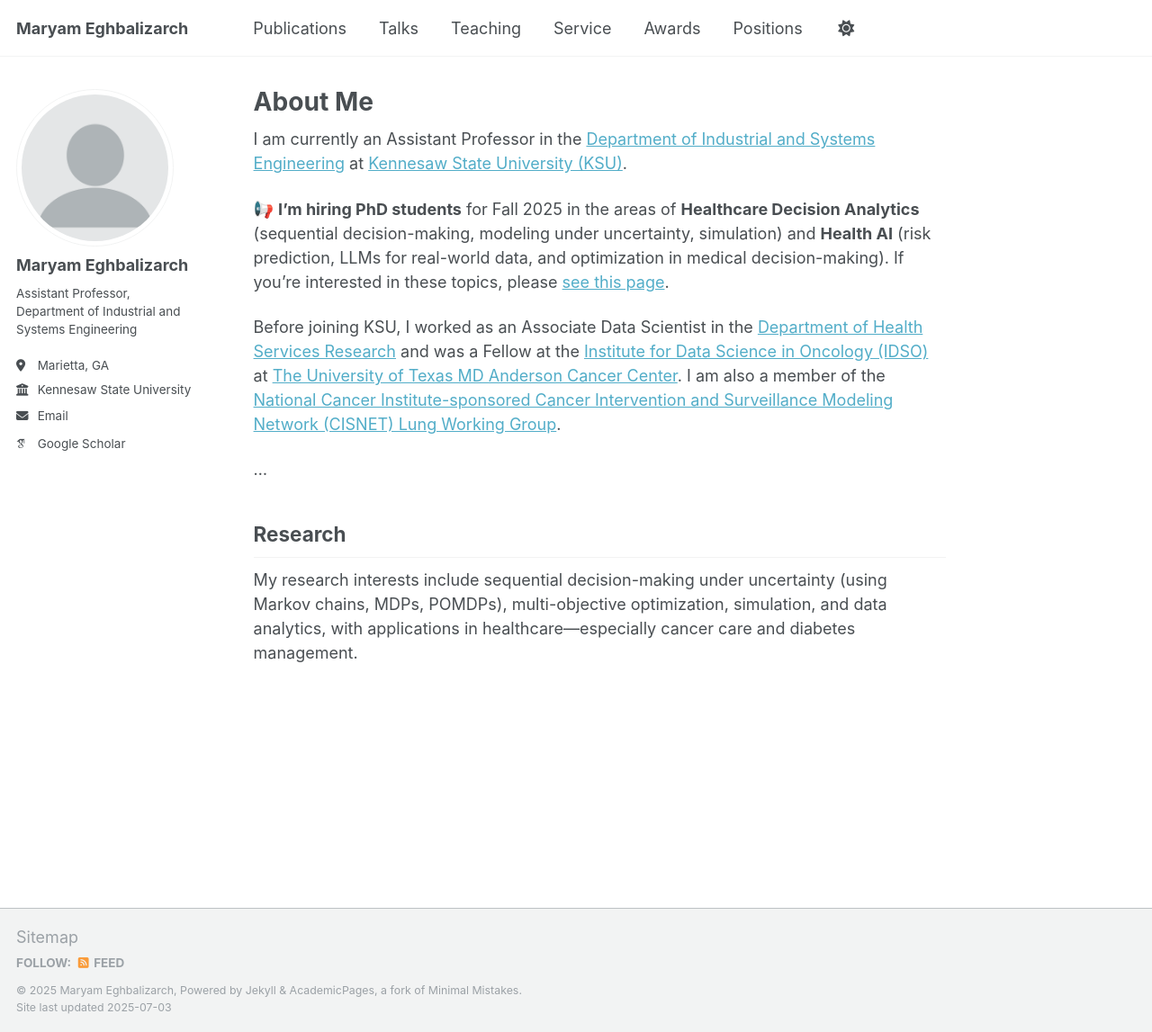
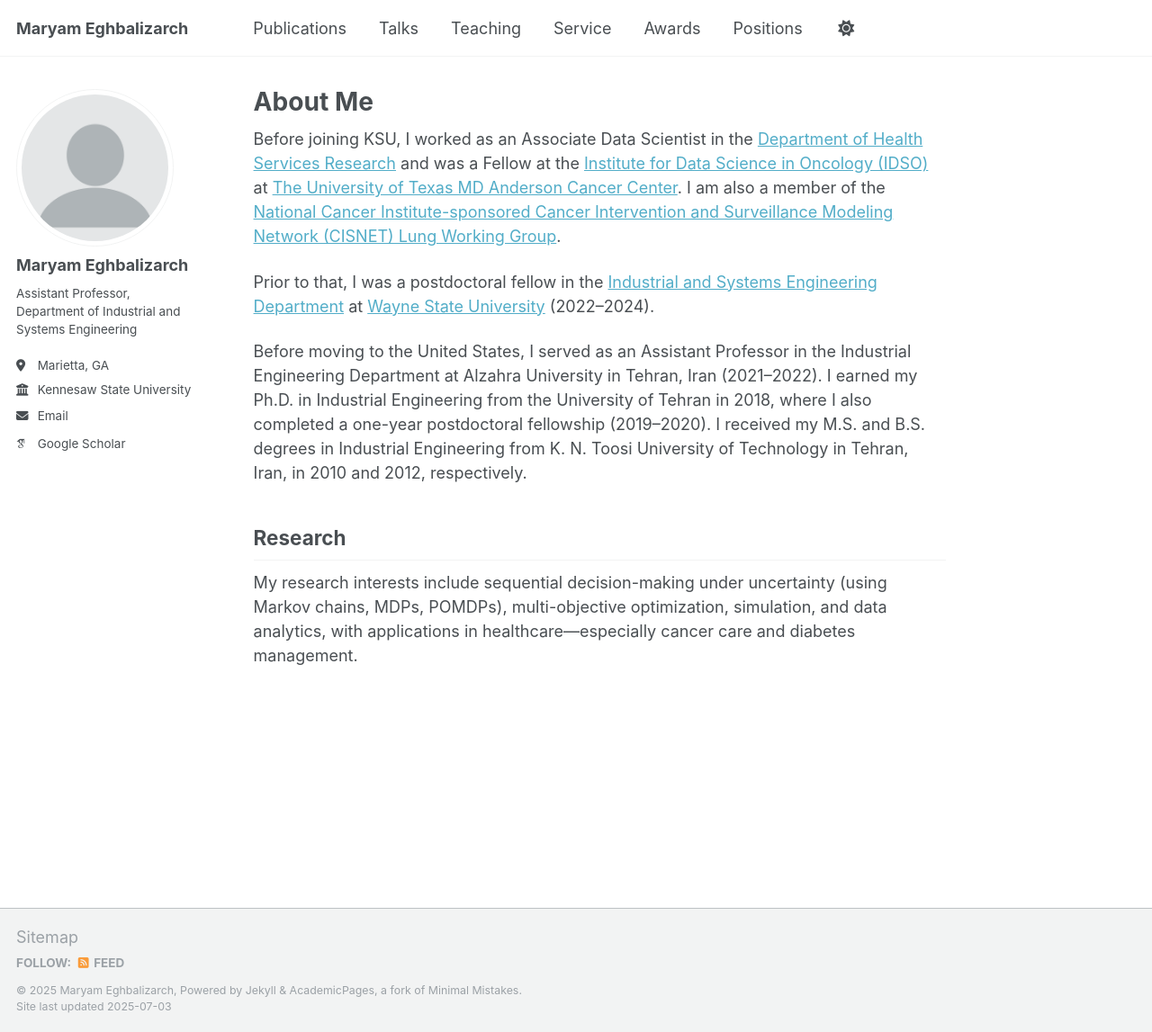
Before and after one commit to meghbalizarch/meghbalizarch.github.io, a Jekyll site: the page built from _pages/about.md, in a window 1280 px wide and 1147 px high. Shown: the whole window at 90% size. Built offline with Jekyll 4.4.1, drawn with Linux system fonts in a browser that asks for light colours; some web fonts are replaced; a script that is not in the unit is left out.

Commit message:
Update about.md

```diff
--- a/_pages/about.md
+++ b/_pages/about.md
@@ -7,15 +7,12 @@ redirect_from:
   - /about.html
 ---
 
-I am currently an Assistant Professor in the [Department of Industrial and Systems Engineering](https://www.kennesaw.edu/spceet/academics/industrial-systems-engineering/index.php) at [Kennesaw State University (KSU)](https://www.kennesaw.edu/).
-
-<div class="highlight-box">
-  <p>📢 <strong>I’m hiring PhD students</strong> for Fall 2025 in the areas of <strong>Healthcare Decision Analytics</strong> (sequential decision-making, modeling under uncertainty, simulation) and <strong>Health AI</strong> (risk prediction, LLMs for real-world data, and optimization in medical decision-making). If you’re interested in these topics, please <a href="/join">see this page</a>.</p>
-</div>
-
 Before joining KSU, I worked as an Associate Data Scientist in the [Department of Health Services Research](https://www.mdanderson.org/research/departments-labs-institutes/departments-divisions/health-services-research.html) and was a Fellow at the [Institute for Data Science in Oncology (IDSO)](https://www.mdanderson.org/research/departments-labs-institutes/institutes/institute-for-data-science-in-oncology.html) at [The University of Texas MD Anderson Cancer Center](https://www.mdanderson.org/). I am also a member of the [National Cancer Institute-sponsored Cancer Intervention and Surveillance Modeling Network (CISNET) Lung Working Group](https://cisnet.cancer.gov/lung/).
 
-...
+Prior to that, I was a postdoctoral fellow in the [Industrial and Systems Engineering Department](https://engineering.wayne.edu/industrial-systems) at [Wayne State University](https://wayne.edu/) (2022–2024).
+
+Before moving to the United States, I served as an Assistant Professor in the Industrial Engineering Department at Alzahra University in Tehran, Iran (2021–2022). I earned my Ph.D. in Industrial Engineering from the University of Tehran in 2018, where I also completed a one-year postdoctoral fellowship (2019–2020). I received my M.S. and B.S. degrees in Industrial Engineering from K. N. Toosi University of Technology in Tehran, Iran, in 2010 and 2012, respectively.
+
 
 ## Research
 
```
